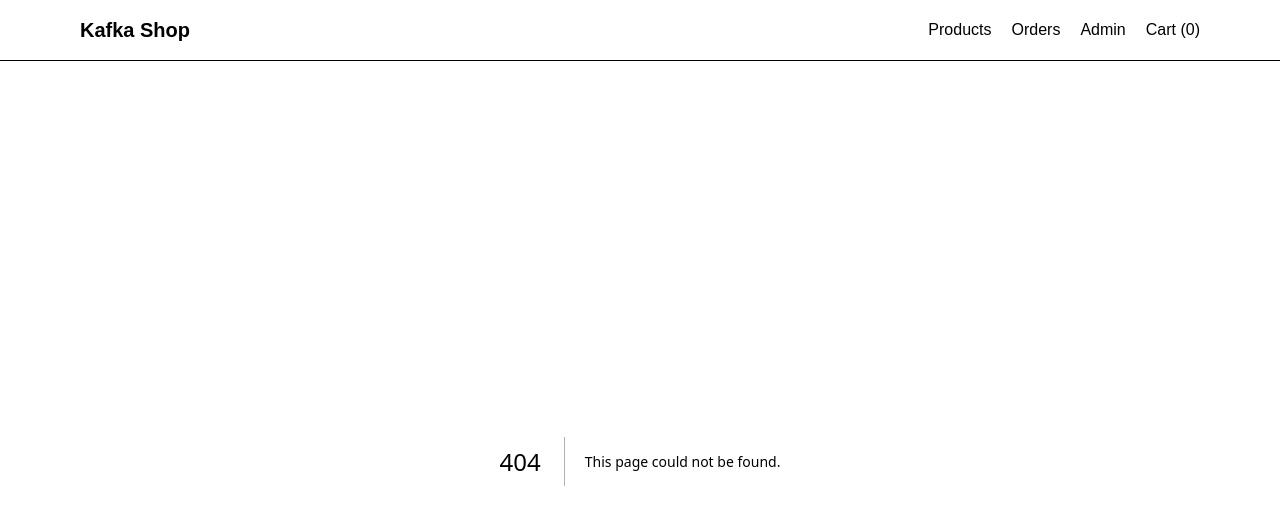
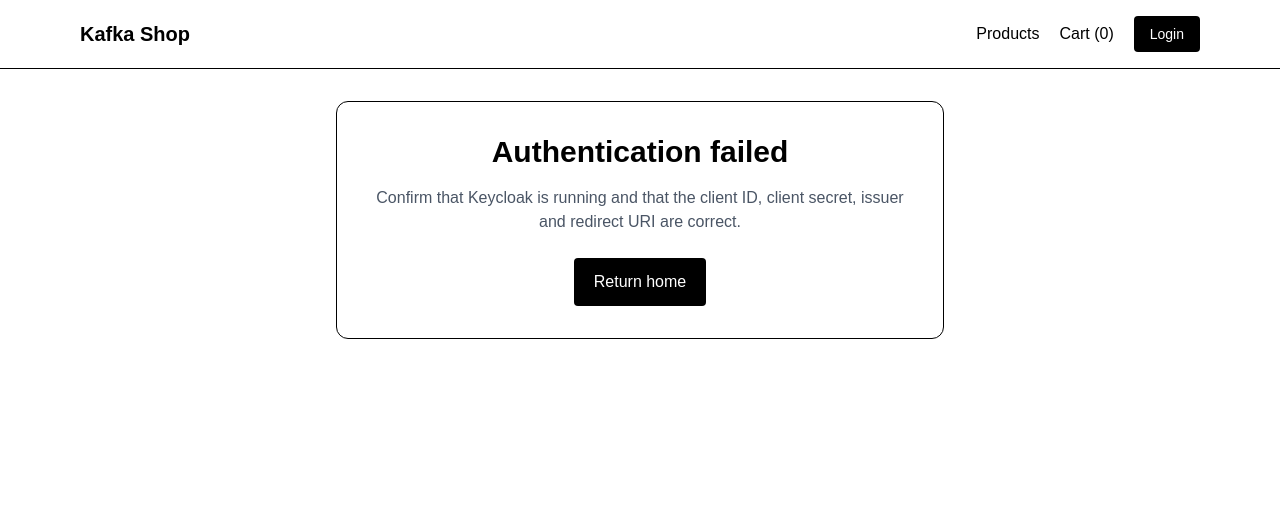
Before and after one commit to mhmd-aashik/ecommerce-web-kafka-front-end, a Next.js app: page /auth/error in a window 1280 px wide. Before the commit this address had no page. Shown: the top 524 px of the page. Built offline with nearby package versions, Linux system fonts and the light colour scheme; no server answers.

Commit message:
Refactor Navbar component to support authentication and role-based rendering of links

```diff
--- /dev/null
+++ b/actions/auth.actions.ts
@@ -0,0 +1,15 @@
+"use server";
+
+import { signIn, signOut } from "@/auth";
+
+export async function login() {
+  await signIn("keycloak", {
+    redirectTo: "/",
+  });
+}
+
+export async function logout() {
+  await signOut({
+    redirectTo: "/",
+  });
+}
--- /dev/null
+++ b/app/admin/layout.tsx
@@ -0,0 +1,23 @@
+import type { ReactNode } from "react";
+import { redirect } from "next/navigation";
+import { auth } from "@/auth";
+
+interface AdminLayoutProps {
+  children: ReactNode;
+}
+
+export default async function AdminLayout({ children }: AdminLayoutProps) {
+  const session = await auth();
+
+  if (!session?.user) {
+    redirect("/");
+  }
+
+  const isAdmin = session.user.roles.includes("admin");
+
+  if (!isAdmin) {
+    redirect("/unauthorized");
+  }
+
+  return children;
+}
--- /dev/null
+++ b/app/api/auth/[...nextauth]/route.ts
@@ -0,0 +1,3 @@
+import { handlers } from "@/auth";
+
+export const { GET, POST } = handlers;
--- /dev/null
+++ b/app/auth/error/page.tsx
@@ -0,0 +1,23 @@
+import Link from "next/link";
+
+export default function AuthErrorPage() {
+  return (
+    <main className="mx-auto max-w-2xl p-8">
+      <section className="rounded-xl border bg-white p-8 text-center">
+        <h1 className="text-3xl font-bold">Authentication failed</h1>
+
+        <p className="mt-4 text-gray-600">
+          Confirm that Keycloak is running and that the client ID, client
+          secret, issuer and redirect URI are correct.
+        </p>
+
+        <Link
+          href="/"
+          className="mt-6 inline-block rounded bg-black px-5 py-3 text-white"
+        >
+          Return home
+        </Link>
+      </section>
+    </main>
+  );
+}
--- /dev/null
+++ b/app/session/page.tsx
@@ -0,0 +1,32 @@
+import { auth } from "@/auth";
+
+export default async function SessionPage() {
+  const session = await auth();
+
+  if (!session) {
+    return (
+      <main className="mx-auto max-w-4xl p-6">
+        <h1 className="text-3xl font-bold">Session</h1>
+
+        <p className="mt-4">You are not logged in.</p>
+      </main>
+    );
+  }
+
+  return (
+    <main className="mx-auto max-w-4xl p-6">
+      <h1 className="mb-6 text-3xl font-bold">Auth.js session</h1>
+
+      <pre className="overflow-x-auto rounded-lg bg-gray-950 p-5 text-sm text-white">
+        {JSON.stringify(
+          {
+            user: session.user,
+            hasAccessToken: Boolean(session.accessToken),
+          },
+          null,
+          2,
+        )}
+      </pre>
+    </main>
+  );
+}
--- /dev/null
+++ b/app/unauthorized/page.tsx
@@ -0,0 +1,24 @@
+import Link from "next/link";
+
+export default function UnauthorizedPage() {
+  return (
+    <main className="mx-auto max-w-2xl p-8">
+      <section className="rounded-xl border bg-white p-8 text-center">
+        <p className="text-sm font-semibold uppercase text-red-600">
+          Access denied
+        </p>
+
+        <h1 className="mt-3 text-3xl font-bold">You do not have permission</h1>
+
+        <p className="mt-4 text-gray-600">This page requires the admin role.</p>
+
+        <Link
+          href="/products"
+          className="mt-6 inline-block rounded bg-black px-5 py-3 text-white"
+        >
+          Return to products
+        </Link>
+      </section>
+    </main>
+  );
+}
--- /dev/null
+++ b/components/auth-buttons.tsx
@@ -0,0 +1,37 @@
+import { auth } from "@/auth";
+import { login, logout } from "@/actions/auth.actions";
+
+export async function AuthButtons() {
+  const session = await auth();
+
+  if (!session?.user) {
+    return (
+      <form action={login}>
+        <button
+          type="submit"
+          className="rounded bg-black px-4 py-2 text-sm text-white"
+        >
+          Login
+        </button>
+      </form>
+    );
+  }
+
+  return (
+    <div className="flex items-center gap-3">
+      <div className="text-right">
+        <p className="text-sm font-medium">
+          {session.user.name ?? session.user.username ?? session.user.email}
+        </p>
+
+        <p className="text-xs text-gray-500">{session.user.roles.join(", ")}</p>
+      </div>
+
+      <form action={logout}>
+        <button type="submit" className="rounded border px-4 py-2 text-sm">
+          Logout
+        </button>
+      </form>
+    </div>
+  );
+}
--- /dev/null
+++ b/components/cart-link.tsx
@@ -0,0 +1,16 @@
+"use client";
+
+import Link from "next/link";
+import { useCartStore } from "@/stores/cart.store";
+
+export function CartLink() {
+  const totalItems = useCartStore((state) =>
+    state.items.reduce((total, item) => total + item.quantity, 0),
+  );
+
+  return (
+    <Link href="/cart" className="font-medium">
+      Cart ({totalItems})
+    </Link>
+  );
+}
--- a/components/navbar.tsx
+++ b/components/navbar.tsx
@@ -1,16 +1,16 @@
-"use client";
+import Link from "next/link";
+import { CartLink } from "@/components/cart-link";
+import { AuthButtons } from "@/components/auth-buttons";
+import { auth } from "@/auth";
 
-import Link from "next/link";
-import { useCartStore } from "@/stores/cart.store";
+export async function Navbar() {
+  const session = await auth();
 
-export function Navbar() {
-  const totalItems = useCartStore((state) =>
-    state.items.reduce((total, item) => total + item.quantity, 0),
-  );
+  const isAdmin = session?.user.roles.includes("admin") ?? false;
 
   return (
     <header className="border-b bg-white">
-      <nav className="mx-auto flex max-w-6xl items-center justify-between p-4">
+      <nav className="mx-auto flex max-w-6xl items-center justify-between gap-6 p-4">
         <Link href="/" className="text-xl font-bold">
           Kafka Shop
         </Link>
@@ -18,13 +18,13 @@ export function Navbar() {
         <div className="flex items-center gap-5">
           <Link href="/products">Products</Link>
 
-          <Link href="/orders">Orders</Link>
+          {session?.user && <Link href="/orders">Orders</Link>}
 
-          <Link href="/admin/products">Admin</Link>
+          {isAdmin && <Link href="/admin/products">Admin</Link>}
 
-          <Link href="/cart" className="font-medium">
-            Cart ({totalItems})
-          </Link>
+          <CartLink />
+
+          <AuthButtons />
         </div>
       </nav>
     </header>
```
